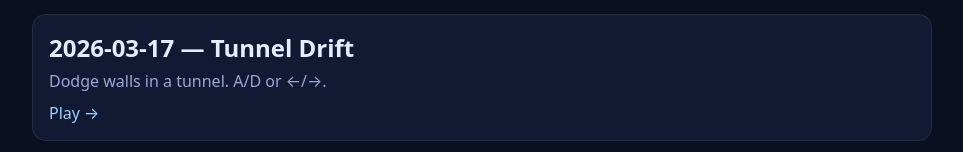
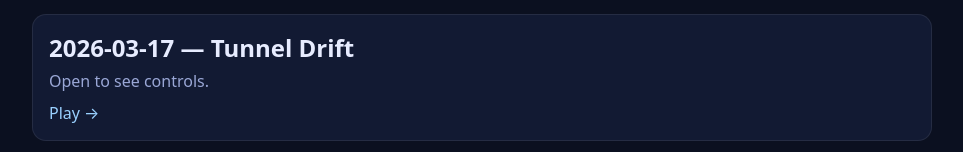
Before and after one commit to ananya-blr-1111/AIGames, a plain HTML site: page index.html in a window 1280 px wide. Shown: the part 133-285 px from the top of the page, without its empty margins (158-1121 px from the left). Drawn offline with Linux system fonts and the light colour scheme.

Commit message:
Daily game: 2026-03-17

```diff
--- a/index.html
+++ b/index.html
@@ -23,7 +23,7 @@
 
     <div class="card">
       <h2 style="margin:0 0 6px">2026-03-17 — Tunnel Drift</h2>
-      <p style="margin:0 0 10px;color:var(--muted)">Dodge walls in a tunnel. A/D or ←/→.</p>
+      <p style="margin:0 0 10px;color:var(--muted)">Open to see controls.</p>
       <a href="games/2026-03-17-tunnel-drift/">Play →</a>
     </div>
 
```
